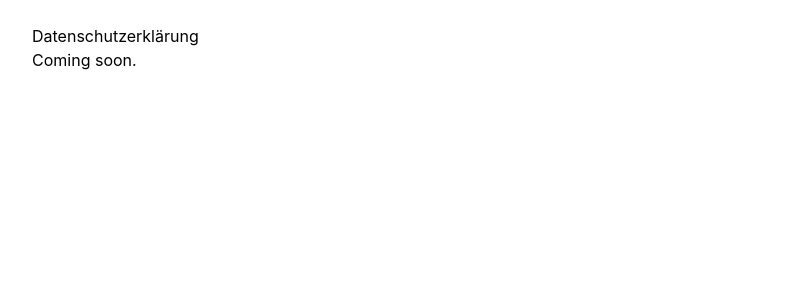
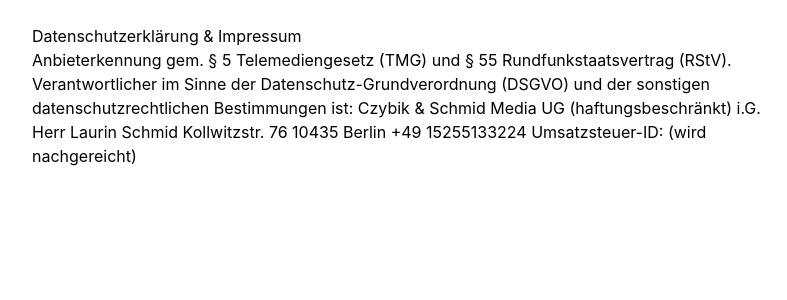
Before and after one commit to jukka211/czybik-schmid, a Next.js app: page /datenschutz in a window 1280 px wide. Shown: the top 300 px of the page, without its empty margins (232-1019 px from the left). Built offline with nearby package versions, Linux system fonts and the light colour scheme.

Commit message:
Update homepage

```diff
--- a/app/datenschutz/page.tsx
+++ b/app/datenschutz/page.tsx
@@ -1,8 +1,17 @@
 export default function DatenschutzPage() {
     return (
       <main style={{ padding: 24, maxWidth: 800, margin: "0 auto" }}>
-        <h1>Datenschutzerklärung</h1>
-        <p>Coming soon.</p>
+        <h1>Datenschutzerklärung & Impressum</h1>
+        <p>
+Anbieterkennung gem. § 5 Telemediengesetz (TMG) und § 55  Rundfunkstaatsvertrag (RStV).
+Verantwortlicher im Sinne der Datenschutz-Grundverordnung (DSGVO) und der sonstigen datenschutzrechtlichen Bestimmungen ist:
+
+Czybik & Schmid Media UG (haftungsbeschränkt) i.G.
+Herr Laurin Schmid
+Kollwitzstr. 76
+10435 Berlin
++49 15255133224
+Umsatzsteuer-ID: (wird nachgereicht)</p>
       </main>
     );
   }
```
